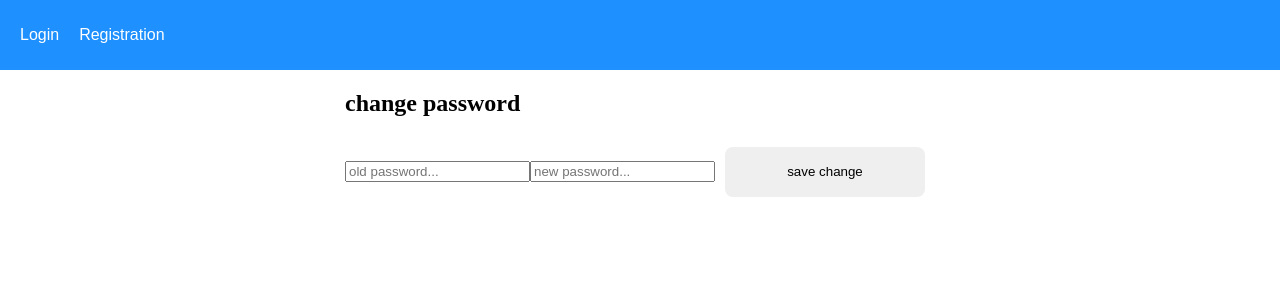
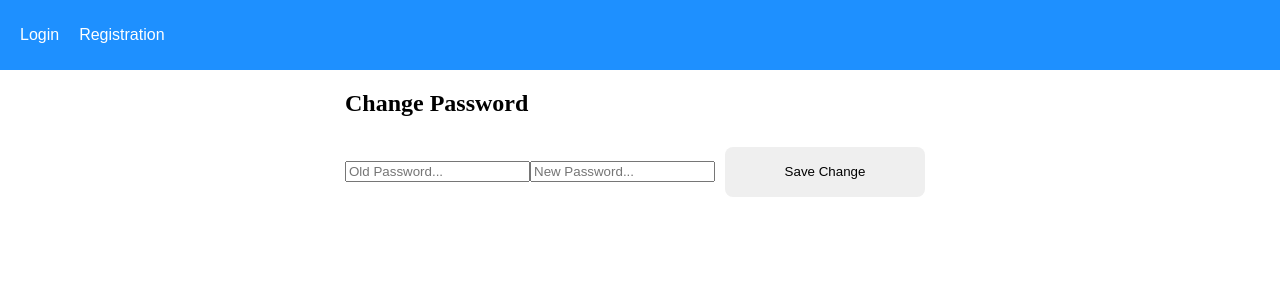
Before and after one commit to hkmkozhikoden/full-stack-client, a React (Create React App) app: page /changepassword in a window 1280 px wide. Shown: the top 300 px of the page. Built offline with nearby package versions, Linux system fonts and the light colour scheme; no server answers.

Commit message:
changes 3

```diff
--- a/src/pages/changePassword.js
+++ b/src/pages/changePassword.js
@@ -1,11 +1,13 @@
 import React, { useState } from 'react';
-import axios from 'axios'
-function changePassword() {
+import axios from 'axios';
+
+// Component name starts with an uppercase letter
+function ChangePassword() {
     const [oldPassword, setOldPassword] = useState("");
     const [newPassword, setNewPassword] = useState("");
-    const changePassword = () => {
-        axios
-          .put(
+
+    const handleChangePassword = () => {
+        axios.put(
             "http://localhost:3001/auth/changepassword",
             {
                 oldPassword: oldPassword,
@@ -21,21 +23,30 @@ function changePassword() {
             if (response.data.error) {
                 alert(response.data.error);
             }
+        })
+        .catch((error) => {
+            console.error("Error changing password:", error);
         });
     };
+
     return (
         <div>
-        <h2>change password</h2>
-      <input type='text' placeholder='old password...'
-      onChange={(event) =>
-      {setOldPassword(event.target.value)}}></input>
-      <input type='text' placeholder='new password...'
-       onChange={(event) =>{setNewPassword(event.target.value)}}>
-       </input>
-      <button onClick={changePassword}>save change</button>
-
+            <h2>Change Password</h2>
+            <input
+                type='password'
+                placeholder='Old Password...'
+                value={oldPassword}
+                onChange={(event) => setOldPassword(event.target.value)}
+            />
+            <input
+                type='password'
+                placeholder='New Password...'
+                value={newPassword}
+                onChange={(event) => setNewPassword(event.target.value)}
+            />
+            <button onClick={handleChangePassword}>Save Change</button>
         </div>
-  )
+    );
 }
 
-export default changePassword
+export default ChangePassword;
```
Lines whose indentation alone changed are shown as unchanged.
